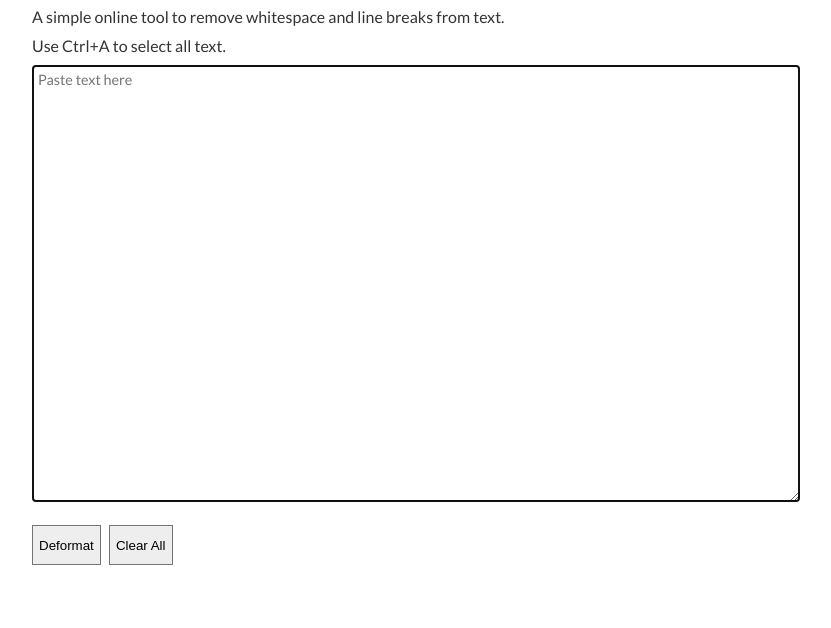
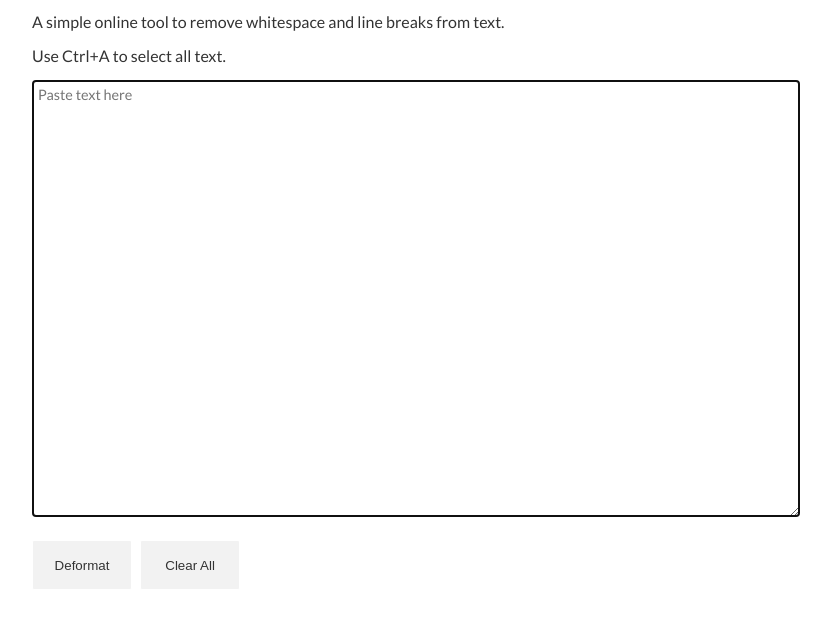
Before and after one commit to johnjago/deformat, a plain HTML site: page index.html in a window 1280 px wide. Shown: the part 42-670 px from the top of the page, without its empty margins (224-1055 px from the left). Drawn offline with Linux system fonts and the light colour scheme.

Commit message:
Update colors, button size

```diff
--- a/css/style.css
+++ b/css/style.css
@@ -36,21 +36,18 @@ h1 {
 }
 
 p {
-	margin: 10px 0;
+	margin: 15px 0;
 }
 
 textarea {
 	font: 0.9em 'Lato', sans-serif;
 	width: 100%;
-	border: 1px solid #757575;
 	padding: 5px;
+	border: 1px solid #ababab;
+	border-radius: 2px;
 	box-sizing: border-box;
 	-webkit-box-sizing: border-box;
 	-moz-box-sizing: border-box;
-}
-
-textarea:focus {
-	border: 1px solid #333;
 }
 
 a:link, a:visited {
@@ -63,15 +60,18 @@ a:hover {
 }
 
 input {
+	color: #333;
 	margin: 20px 5px 0 0;
-	height: 40px;
-	border: 1px solid #757575;
-	background-color: #eee;
+	height: 50px;
+	width: 100px;
+	border: 1px solid #fff;
+	background-color: #f2f2f2;
+	border-radius: 2px;
 }
 
 input:hover {
-	color: #000;
-	border: 1px solid #333;
+	background-color: #f8f8f8;
+	border: 1px solid #ababab;
 }
 
 @media (max-width: 480px) {
```
